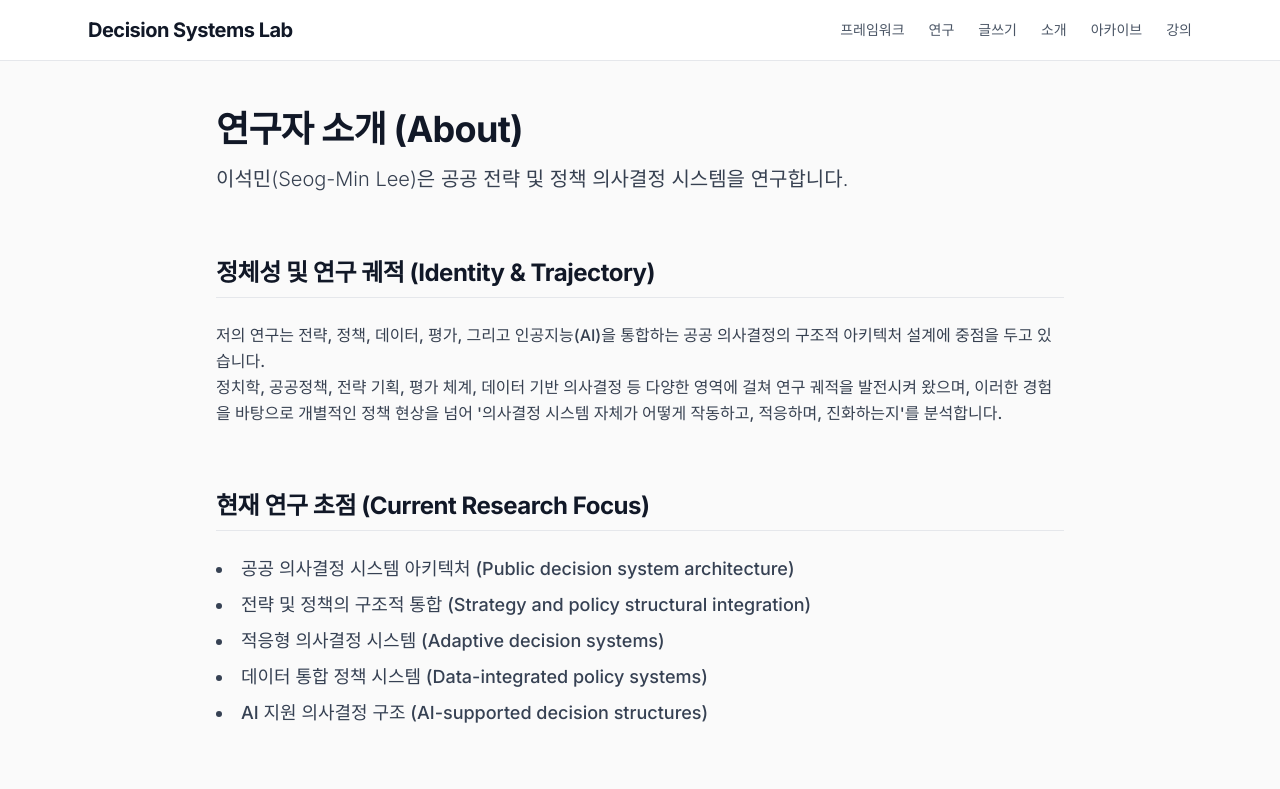
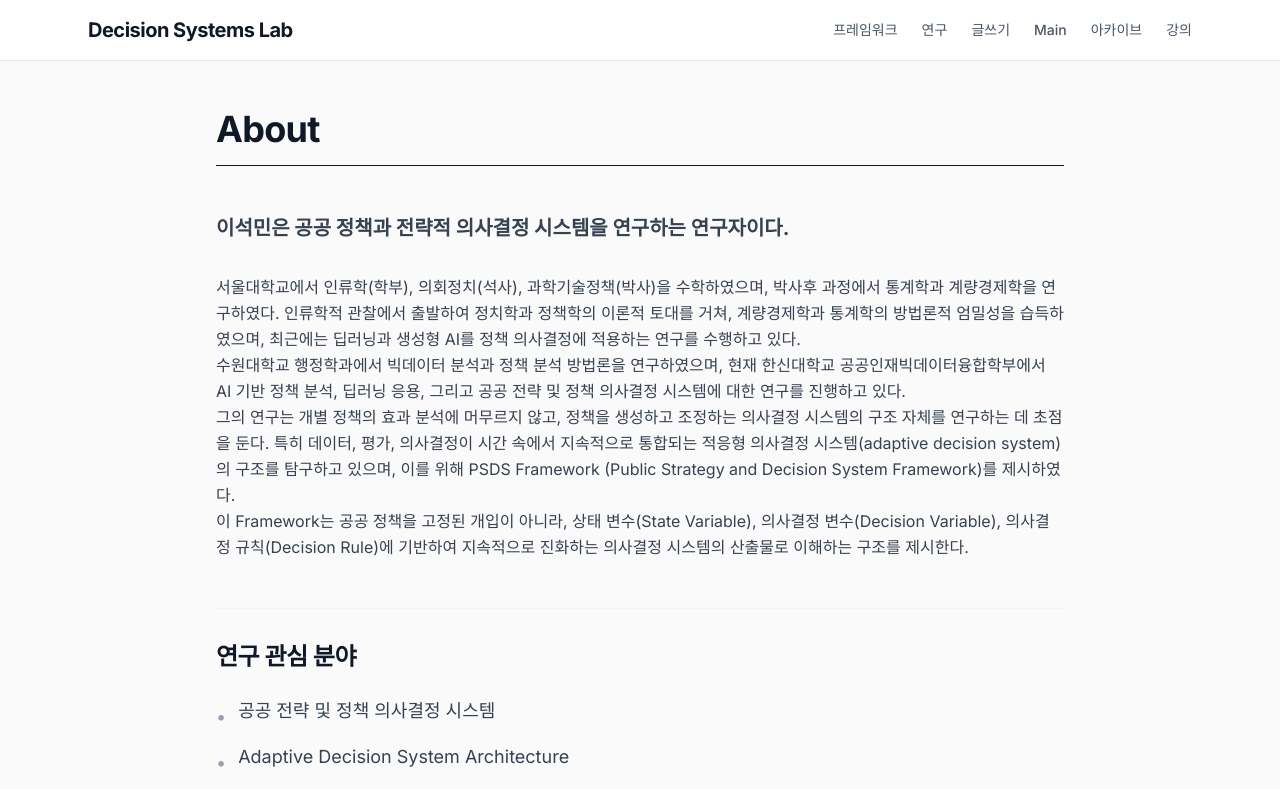
Before and after one commit to LeeSeogMin/my-life, a Next.js app: page /about in a window 1280 px wide. Shown: the top 789 px of the page. Built offline with nearby package versions, Linux system fonts and the light colour scheme.

Commit message:
Rename menu to Main and update About page content with structural scholar bio

```diff
--- a/src/app/about/page.tsx
+++ b/src/app/about/page.tsx
@@ -1,44 +1,57 @@
 export const metadata = {
-    title: "About - PSDS",
+    title: "About - Decision Systems Lab",
 };
 
 export default function AboutPage() {
     return (
-        <div className="space-y-16">
+        <div className="space-y-12">
             <header className="space-y-4">
-                <h1 className="text-4xl font-extrabold tracking-tight text-gray-900">연구자 소개 (About)</h1>
-                <p className="text-xl text-gray-600 font-light max-w-2xl">
-                    이석민(Seog-Min Lee)은 공공 전략 및 정책 의사결정 시스템을 연구합니다.
-                </p>
+                <h1 className="text-4xl font-extrabold tracking-tight text-gray-900 border-b border-gray-900 pb-4">About</h1>
             </header>
 
-            <section className="space-y-6">
-                <h2 className="text-2xl font-bold border-b border-gray-200 pb-2">정체성 및 연구 궤적 (Identity & Trajectory)</h2>
-                <div className="prose prose-gray max-w-none prose-lg text-gray-700 leading-relaxed font-medium">
-                    <p>
-                        저의 연구는 전략, 정책, 데이터, 평가, 그리고 인공지능(AI)을 통합하는 공공 의사결정의 구조적 아키텍처 설계에 중점을 두고 있습니다.
-                    </p>
-                    <p>
-                        정치학, 공공정책, 전략 기획, 평가 체계, 데이터 기반 의사결정 등 다양한 영역에 걸쳐 연구 궤적을 발전시켜 왔으며, 이러한 경험을 바탕으로 개별적인 정책 현상을 넘어 '의사결정 시스템 자체가 어떻게 작동하고, 적응하며, 진화하는지'를 분석합니다.
-                    </p>
-                </div>
+            <section className="prose prose-gray max-w-none prose-lg text-gray-800 leading-relaxed font-normal">
+                <p className="text-xl font-bold text-gray-900 mb-8">
+                    이석민은 공공 정책과 전략적 의사결정 시스템을 연구하는 연구자이다.
+                </p>
+
+                <p>
+                    서울대학교에서 인류학(학부), 의회정치(석사), 과학기술정책(박사)을 수학하였으며, 박사후 과정에서 통계학과 계량경제학을 연구하였다. 인류학적 관찰에서 출발하여 정치학과 정책학의 이론적 토대를 거쳐, 계량경제학과 통계학의 방법론적 엄밀성을 습득하였으며, 최근에는 딥러닝과 생성형 AI를 정책 의사결정에 적용하는 연구를 수행하고 있다.
+                </p>
+
+                <p>
+                    수원대학교 행정학과에서 빅데이터 분석과 정책 분석 방법론을 연구하였으며, 현재 한신대학교 공공인재빅데이터융합학부에서 AI 기반 정책 분석, 딥러닝 응용, 그리고 공공 전략 및 정책 의사결정 시스템에 대한 연구를 진행하고 있다.
+                </p>
+
+                <p>
+                    그의 연구는 개별 정책의 효과 분석에 머무르지 않고, 정책을 생성하고 조정하는 의사결정 시스템의 구조 자체를 연구하는 데 초점을 둔다. 특히 데이터, 평가, 의사결정이 시간 속에서 지속적으로 통합되는 적응형 의사결정 시스템(adaptive decision system)의 구조를 탐구하고 있으며, 이를 위해 PSDS Framework (Public Strategy and Decision System Framework)를 제시하였다.
+                </p>
+
+                <p>
+                    이 Framework는 공공 정책을 고정된 개입이 아니라, 상태 변수(State Variable), 의사결정 변수(Decision Variable), 의사결정 규칙(Decision Rule)에 기반하여 지속적으로 진화하는 의사결정 시스템의 산출물로 이해하는 구조를 제시한다.
+                </p>
             </section>
 
-            <section className="space-y-6">
-                <h2 className="text-2xl font-bold border-b border-gray-200 pb-2">현재 연구 초점 (Current Research Focus)</h2>
-                <ul className="list-disc list-inside space-y-2 text-lg text-gray-700 font-medium">
-                    <li>공공 의사결정 시스템 아키텍처 (Public decision system architecture)</li>
-                    <li>전략 및 정책의 구조적 통합 (Strategy and policy structural integration)</li>
-                    <li>적응형 의사결정 시스템 (Adaptive decision systems)</li>
-                    <li>데이터 통합 정책 시스템 (Data-integrated policy systems)</li>
-                    <li>AI 지원 의사결정 구조 (AI-supported decision structures)</li>
+            <section className="space-y-6 pt-8 border-t border-gray-100">
+                <h2 className="text-2xl font-bold text-gray-900">연구 관심 분야</h2>
+                <ul className="grid sm:grid-cols-1 gap-3 list-none pl-0">
+                    {[
+                        "공공 전략 및 정책 의사결정 시스템",
+                        "Adaptive Decision System Architecture",
+                        "AI 기반 정책 분석 및 딥러닝 응용",
+                        "데이터 기반 정책 설계 및 평가",
+                        "정책 시스템의 구조적 분석"
+                    ].map((item, idx) => (
+                        <li key={idx} className="flex items-start gap-3 text-lg text-gray-700">
+                            <span className="text-gray-400 mt-1.5">•</span>
+                            {item}
+                        </li>
+                    ))}
                 </ul>
             </section>
 
-            <section className="bg-gray-900 text-white p-8 rounded-lg">
-                <h2 className="text-xl font-bold mb-4">연구 임무 (Mission)</h2>
-                <p className="text-lg font-light text-gray-300">
-                    본 연구의 핵심 미션은 데이터가 풍부하고 자동화된 AI 환경에서도 안정적이고 기민하게 작동할 수 있는 적응형 공공 의사결정 시스템의 구조적 기반(Structural foundations)을 확립하는 것입니다.
+            <section className="bg-gray-50 border-l-4 border-gray-900 p-8 rounded-r-lg mt-12">
+                <p className="text-lg font-medium text-gray-800 leading-relaxed italic">
+                    현재 그의 연구는 Evidence-based Policy를 넘어, AI 기반 Adaptive Decision System으로의 전환을 위한 이론적 및 구조적 기반을 구축하는 데 초점을 두고 있다.
                 </p>
             </section>
         </div>
--- a/src/app/layout.tsx
+++ b/src/app/layout.tsx
@@ -26,7 +26,7 @@ export default function RootLayout({
               <Link href="/framework" className="hover:text-black transition-colors">프레임워크</Link>
               <Link href="/research" className="hover:text-black transition-colors">연구</Link>
               <Link href="/writing" className="hover:text-black transition-colors">글쓰기</Link>
-              <Link href="/about" className="hover:text-black transition-colors">소개</Link>
+              <Link href="/about" className="hover:text-black transition-colors">Main</Link>
               <Link href="/archive" className="hover:text-black transition-colors">아카이브</Link>
               <Link href="/lectures" className="hover:text-black transition-colors">강의</Link>
             </nav>
```
